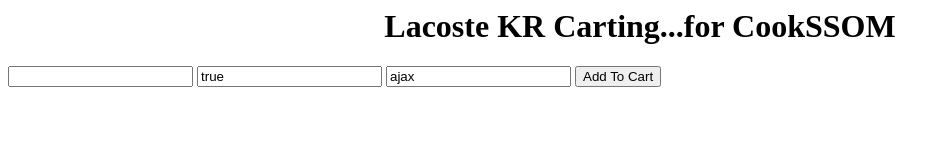
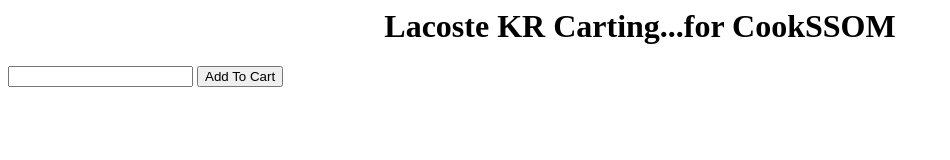
Before and after one commit to cookssom/krsupla, a plain HTML site: page index.html in a window 1280 px wide. Shown: the whole page, without its empty margins (0-950 px from the left). Drawn offline with nearby package versions, Linux system fonts and the light colour scheme.

Commit message:
Update index.html

```diff
--- a/index.html
+++ b/index.html
@@ -42,8 +42,8 @@
 
 <form name="form" id="form" action="https://www.lacoste.com/on/demandware.store/Sites-KR-Site/ko_KR/Cart-AddProduct" method="post">
 		<input name="pid" value="">
-		<input name="minicart" value="true">
-		<input name="format" value="ajax">
+		<input hidden name="minicart" value="true">
+		<input hidden name="format" value="ajax">
 
 
  <input type="submit" value="Add To Cart">
```
